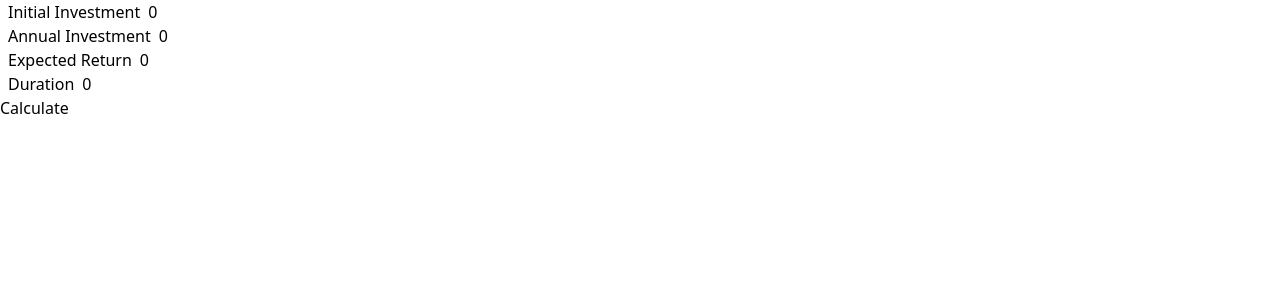
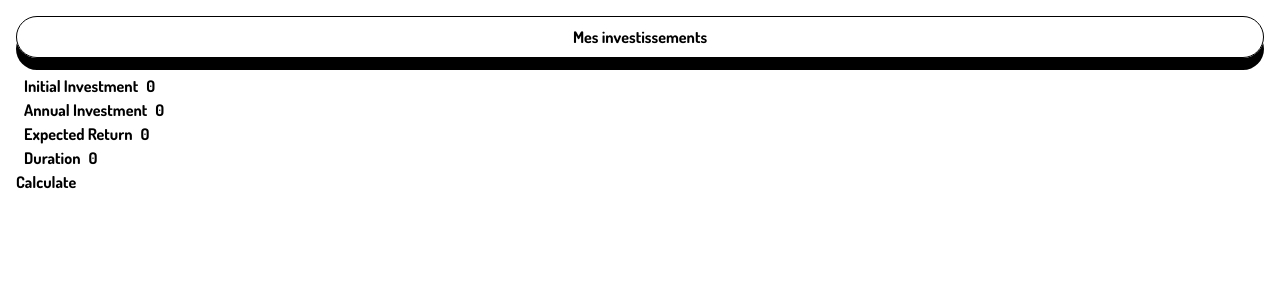
Before and after one commit to Matt-Fr/investment-plan, an Angular app: page / in a window 1280 px wide. Shown: the top 300 px of the page. Built offline with nearby package versions, Linux system fonts and the light colour scheme.

Commit message:
add styling and header

```diff
--- a/src/app/app.component.html
+++ b/src/app/app.component.html
@@ -1,4 +1,5 @@
-<main>
+<main class="m-4">
+  <app-header></app-header>
   <form (ngSubmit)="onSubmit()">
     <div>
       <label class="m-2" for="initialInvestment">Initial Investment</label>
--- a/src/app/app.component.ts
+++ b/src/app/app.component.ts
@@ -1,6 +1,7 @@
 import { Component } from '@angular/core';
 import { FormsModule } from '@angular/forms';
 import { RouterOutlet } from '@angular/router';
+import { HeaderComponent } from './header/header.component';
 
 interface AnnualData {
   year: number;
@@ -14,7 +15,7 @@ interface AnnualData {
 @Component({
   selector: 'app-root',
   standalone: true,
-  imports: [RouterOutlet, FormsModule],
+  imports: [RouterOutlet, FormsModule, HeaderComponent],
   templateUrl: './app.component.html',
   styleUrl: './app.component.css',
 })
--- /dev/null
+++ b/src/app/header/header.component.html
@@ -0,0 +1,5 @@
+<header
+  class="border border-black rounded-3xl flex justify-center p-2 shadow-custom mb-4"
+>
+  <h1>Mes investissements</h1>
+</header>
--- a/src/index.html
+++ b/src/index.html
@@ -1,13 +1,19 @@
-<!doctype html>
+<!DOCTYPE html>
 <html lang="en">
-<head>
-  <meta charset="utf-8">
-  <title>Investcalc</title>
-  <base href="/">
-  <meta name="viewport" content="width=device-width, initial-scale=1">
-  <link rel="icon" type="image/x-icon" href="favicon.ico">
-</head>
-<body>
-  <app-root></app-root>
-</body>
+  <head>
+    <meta charset="utf-8" />
+    <title>Investcalc</title>
+    <base href="/" />
+    <meta name="viewport" content="width=device-width, initial-scale=1" />
+    <link rel="icon" type="image/x-icon" href="favicon.ico" />
+    <link rel="preconnect" href="https://fonts.googleapis.com" />
+    <link rel="preconnect" href="https://fonts.gstatic.com" crossorigin />
+    <link
+      href="https://fonts.googleapis.com/css2?family=Dosis:wght@200..800&display=swap"
+      rel="stylesheet"
+    />
+  </head>
+  <body class="font-dosis font-bold">
+    <app-root></app-root>
+  </body>
 </html>
--- a/tailwind.config.js
+++ b/tailwind.config.js
@@ -2,7 +2,14 @@
 module.exports = {
   content: ["./src/**/*.{html,ts}"],
   theme: {
-    extend: {},
+    extend: {
+      fontFamily: {
+        dosis: ["Dosis", "sans-serif"],
+      },
+      boxShadow: {
+        custom: "0px 12px 0px 0px #000000",
+      },
+    },
   },
   plugins: [],
 };
```
Also changed, not shown: src/app/header/header.component.ts (added, +9 -0 lines).
